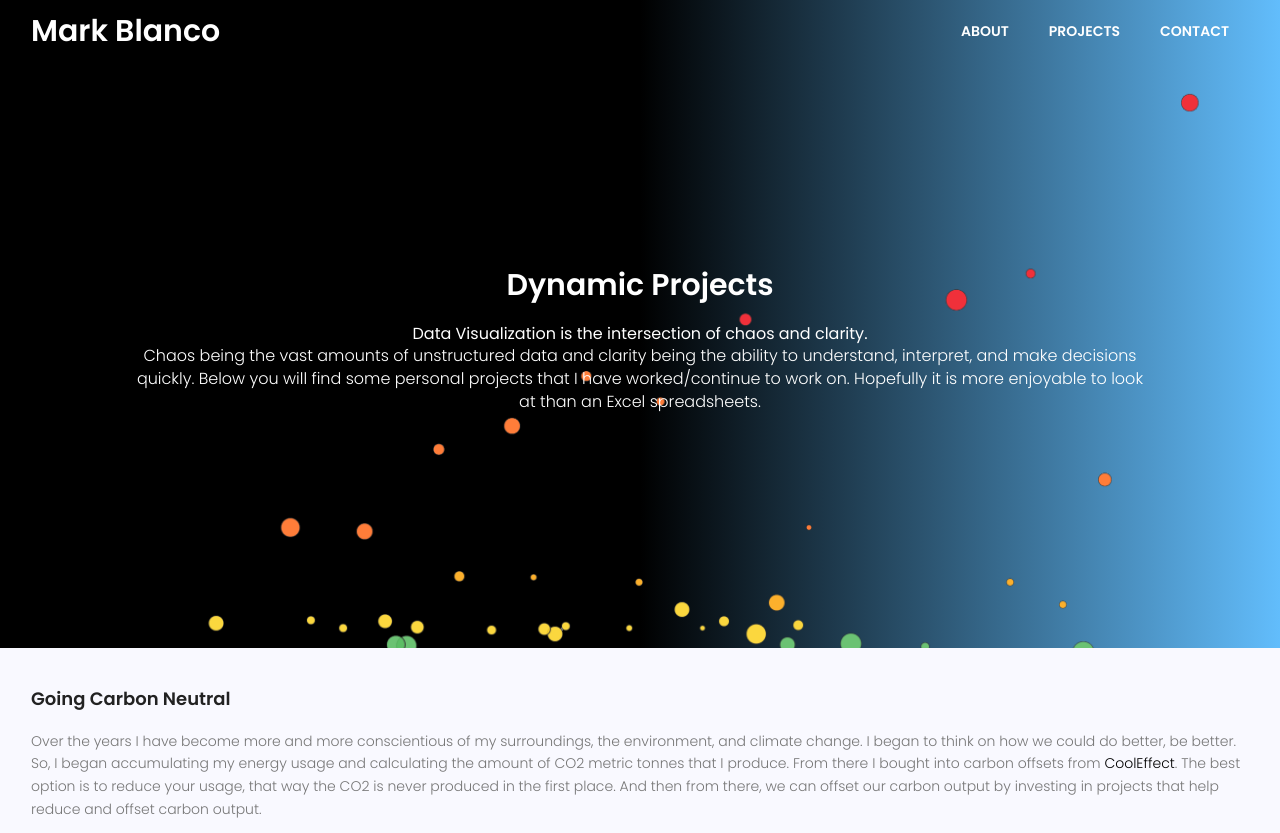
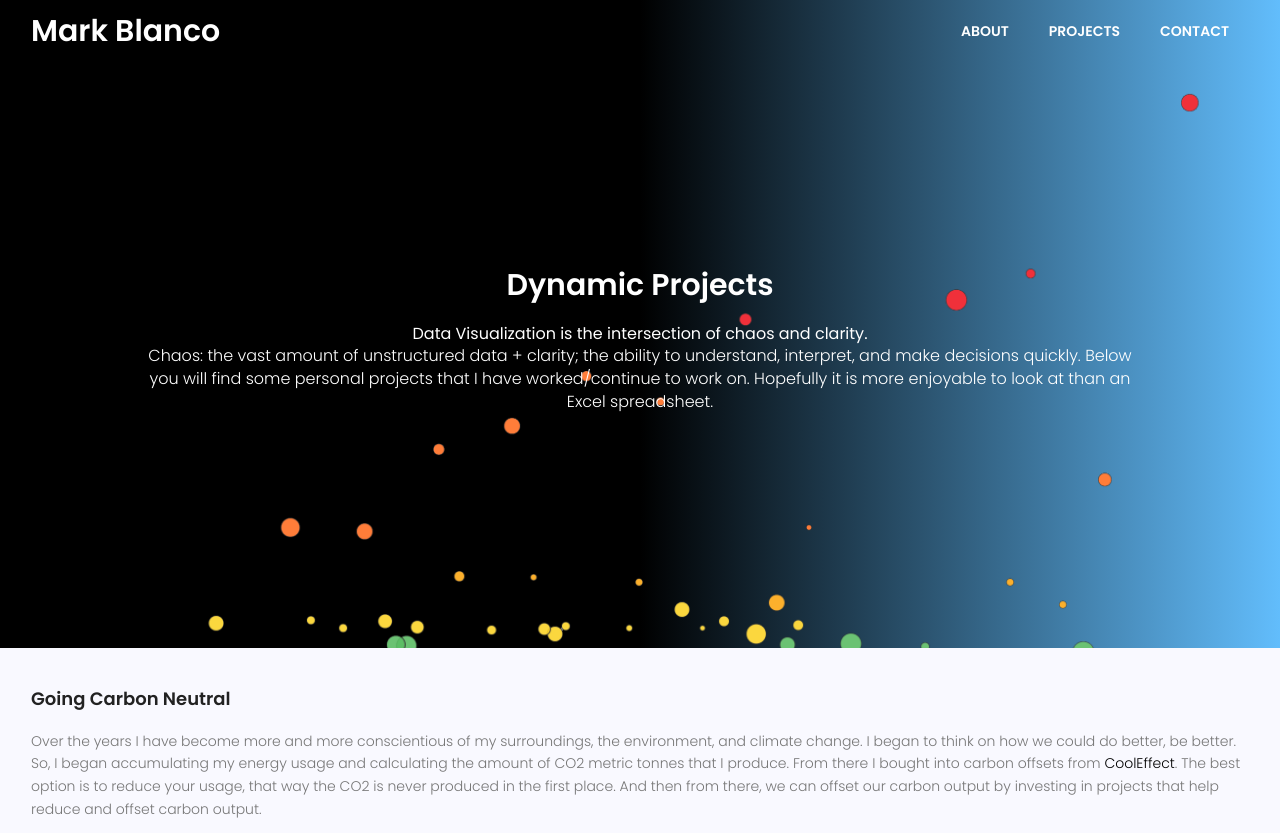
Before and after one commit to boombranco/boombranco.github.io, a Jekyll site: the page projects.html, which Jekyll copies as it is, in a window 1280 px wide and 900 px high, cut to the strip 0-833 px from the top of the window. Built offline with Jekyll 4.4.1, drawn with Linux system fonts in a browser that asks for light colours; nearby versions of some CDN libraries.

Commit message:
Making changes per recommendations

```diff
--- a/projects.html
+++ b/projects.html
@@ -81,7 +81,7 @@
           <div class="col-lg-10">
             <div class="generic-banner-content">
               <h2 class="text-white bubbles-title">Dynamic Projects</h2>
-              <p class="text-white bubbles-text"><strong>Data Visualization is the intersection of chaos and clarity.</strong><br> Chaos being the vast amounts of unstructured data and clarity being the ability to understand, interpret, and make decisions quickly. Below you will find some personal projects that I have worked/continue to work on. Hopefully it is more enjoyable to look at than an Excel spreadsheets.</p>
+              <p class="text-white bubbles-text"><strong>Data Visualization is the intersection of chaos and clarity.</strong><br> Chaos: the vast amount of unstructured data + clarity; the ability to understand, interpret, and make decisions quickly. Below you will find some personal projects that I have worked/continue to work on. Hopefully it is more enjoyable to look at than an Excel spreadsheet.</p>
             </div>
           </div>
         </div>
```
